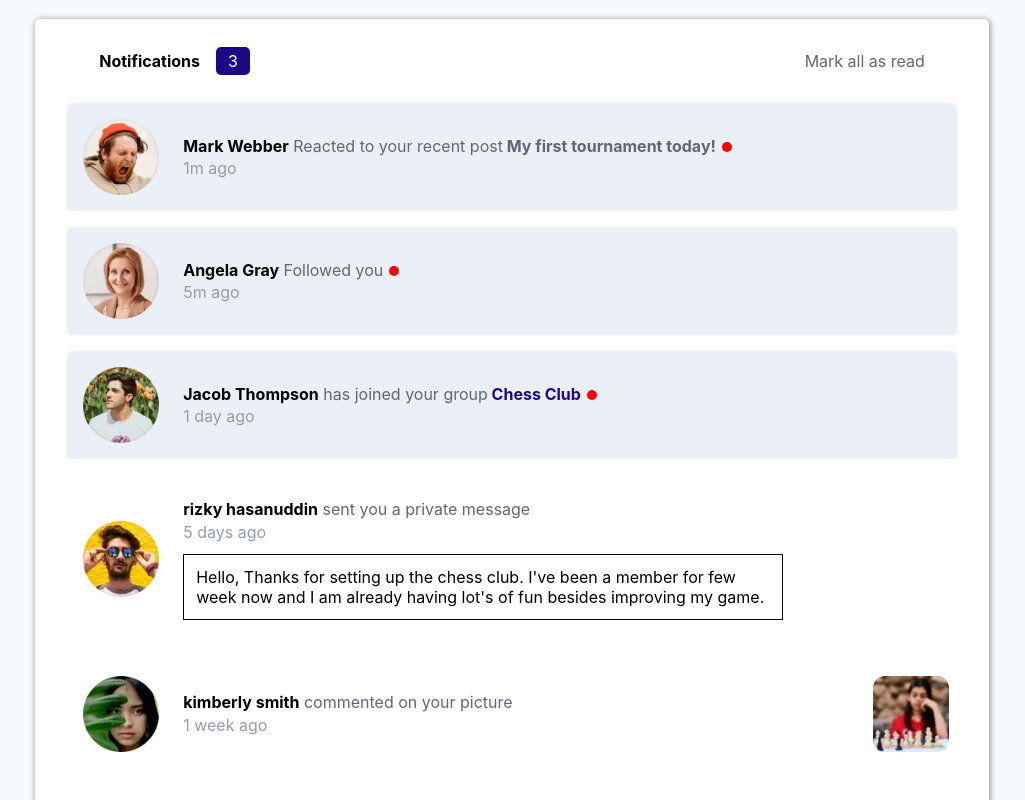
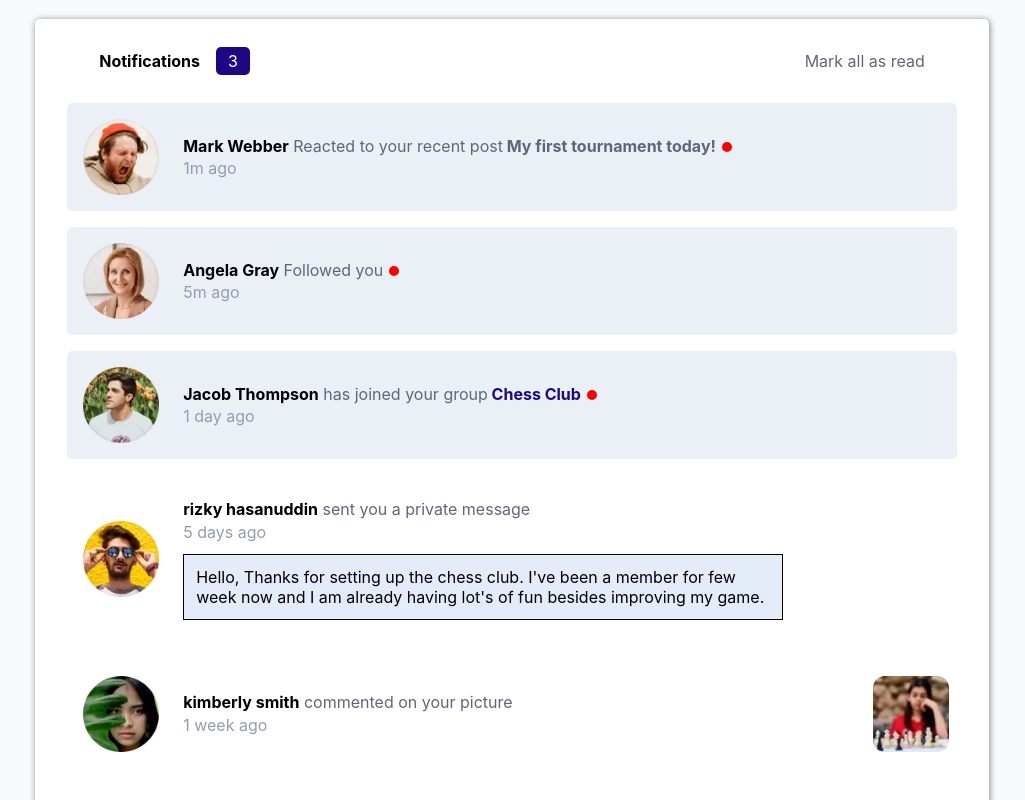
Before and after one commit to preetamvarun/Notifications-Page, a React (Create React App) app: page / in a window 1280 px wide. In both pictures the pointer is over the element 611 px from the left and 586 px from the top of the page. Shown: the top 800 px of the page, without its empty margins (128-1153 px from the left). Built offline with nearby package versions, Linux system fonts and the light colour scheme.

Commit message:
will continue tomorrow

```diff
--- a/src/Recentnots.css
+++ b/src/Recentnots.css
@@ -56,3 +56,7 @@
     margin-top : .75rem;
     padding : .75rem;
 }
+
+.Recentnots > div p:nth-child(3):hover{
+    background-color: hsla(219, 70%, 66%, 0.183);
+}
```
